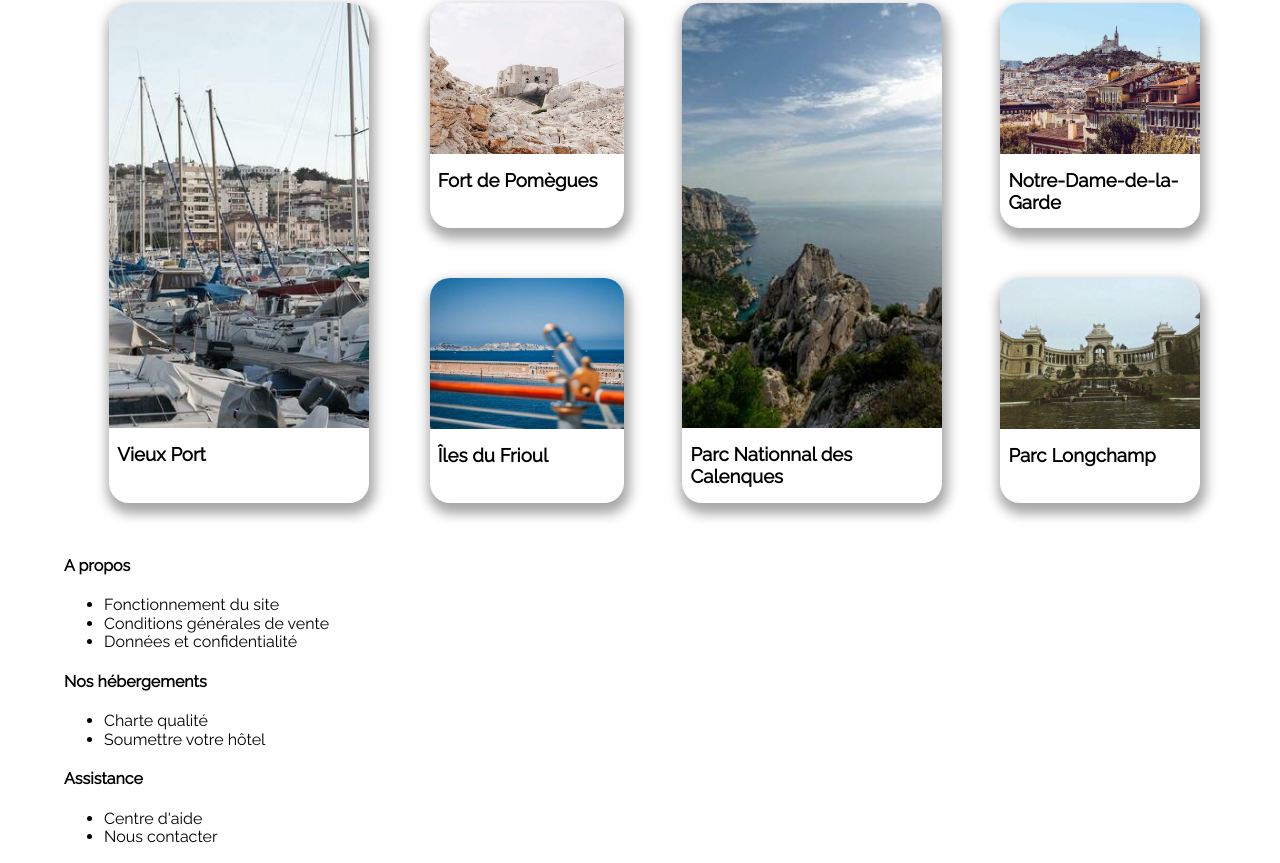
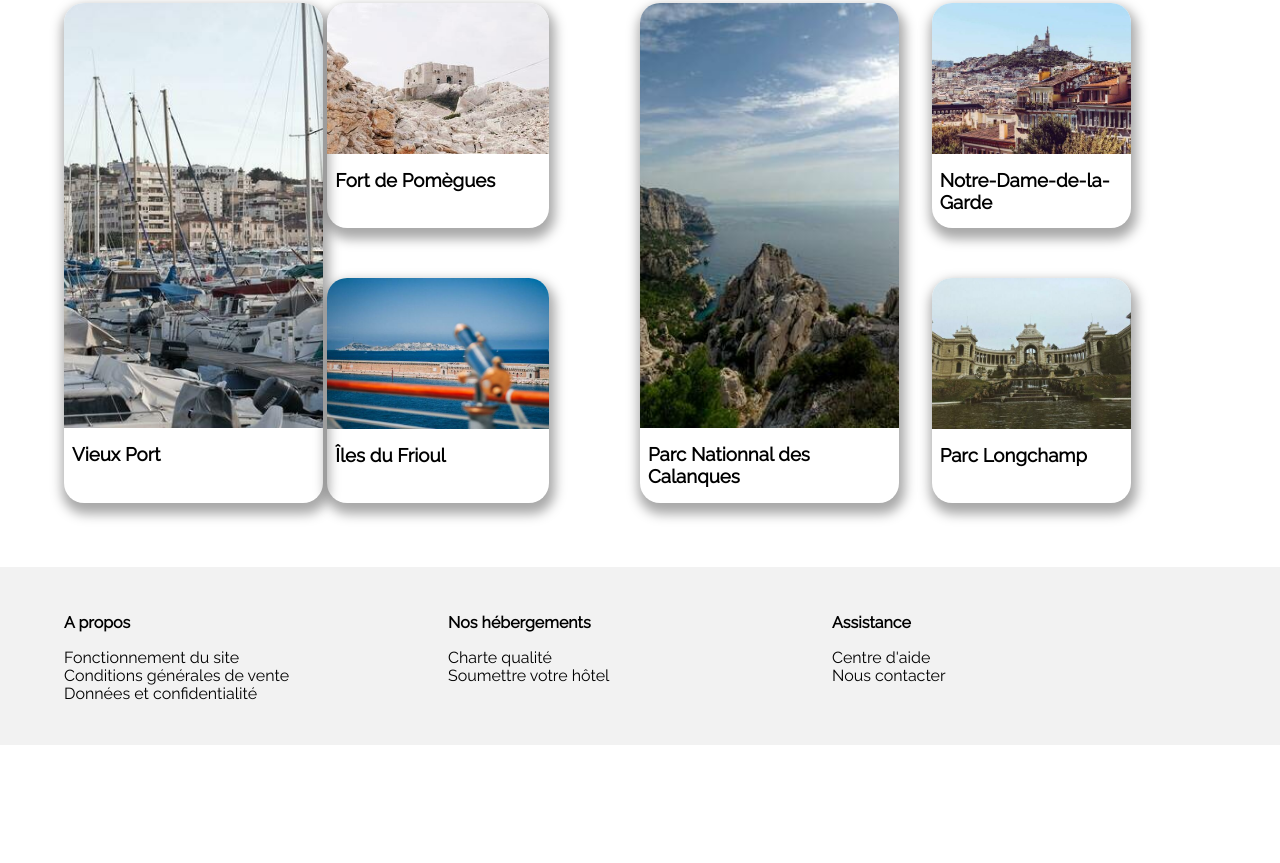
Before and after one commit to Yan-Coquoz/Booki, a plain HTML site: page index.html in a window 1280 px wide. Shown: the part 1387-2250 px from the top of the page. After the commit the page ends 2132 px from the top, so only its background shows below. Drawn offline with Linux system fonts and the light colour scheme.

Commit message:
Maquette version desktop terminer

```diff
--- a/css/style.css
+++ b/css/style.css
@@ -8,6 +8,12 @@
 }
 body {
   font-family: "Raleway", sans-serif;
+  margin: 0 auto;
+}
+header {
+  width: 90%;
+}
+main {
   width: 90%;
   margin: 0 auto;
 }
@@ -27,7 +33,7 @@ button:active {
   display: flex;
   flex-direction: row;
   justify-content: space-between;
-  margin: 0 2%;
+  margin: 0 auto;
 }
 #header__title img {
   box-sizing: border-box;
@@ -321,6 +327,7 @@ aside .section__title {
   width: 100%;
   display: flex;
   flex-direction: column;
+  margin-bottom: 32px;
 }
 .activite__container {
   width: 100%;
@@ -361,20 +368,18 @@ aside .section__title {
   display: flex;
   flex-direction: column;
   justify-content: space-between;
-  align-items: center;
+  align-items: flex-end;
 }
 .portrait {
-  /* max-width: 400px;
-  min-width: 350px; */
   width: 45%;
-  margin: 0 auto;
 }
 
 .medium {
   height: 45%;
   width: 86%;
-  /* max-width: 470px;
-  min-width: 430px; */
+}
+.activite__card-box:nth-child(1) .medium:nth-child(-n + 2) {
+  margin-right: 32px;
 }
 .medium .activite__card-pic {
   height: 67%;
@@ -390,7 +395,30 @@ aside .section__title {
 .card_box-title h3 {
   margin-top: 16px;
 }
-
+/* Footer */
+footer {
+  background-color: var(--background);
+  width: 100%;
+}
+footer div {
+  margin: 0 auto;
+  width: 90%;
+  padding: 2% 0;
+  display: flex;
+  /* justify-content: space-between; */
+}
+footer nav {
+  width: 35%;
+}
+h4 {
+  margin-bottom: 8px;
+}
+ul {
+  padding: 0;
+}
+li {
+  list-style-type: none;
+}
 /* tablettes */
 @media screen and (max-width: 992px) {
 }
--- a/index.html
+++ b/index.html
@@ -347,11 +347,11 @@
                         <a href="#" target="_blank" rel="noopener noreferrer">
                             <div class="activite__card-pic">
                                 <img src="./assets/activites/4_small/kilyan-sockalingum-NR8-cBCN3aI-unsplash.jpg "
-                                    alt="Parc Nationnal des Calenques" class="card__img" />
+                                    alt="Parc Nationnal des Calanques" class="card__img" />
 
                             </div>
                             <div class="card_box-title">
-                                <h3 class="card_title">Parc Nationnal des Calenques</h3>
+                                <h3 class="card_title">Parc Nationnal des Calanques</h3>
                             </div>
                         </a>
 
@@ -393,30 +393,33 @@
     </main>
 
     <footer>
+        <div>
             <nav>
                 <h4>A propos</h4>
                 <ul>
-                <li>Fonctionnement du site</li>
-                <li>Conditions générales de vente</li>
-                <li>Données et confidentialité</li>
+                    <li><a href="#">Fonctionnement du site</a></li>
+                    <li><a href="#">Conditions générales de vente</a></li>
+                    <li><a href="#">Données et confidentialité</a></li>
                 </ul>
             </nav>
             <nav>
                 <h4>Nos hébergements</h4>
                 <ul>
-                <li>Charte qualité</li>
-                <li>Soumettre votre hôtel</li>
+                    <li><a href="#">Charte qualité</a></li>
+                    <li><a href="#">Soumettre votre hôtel</a></li>
 
                 </ul>
             </nav>
             <nav>
                 <h4>Assistance</h4>
                 <ul>
-                <li>Centre d'aide</li>
-                <li>Nous contacter</li>
+
+                    <li><a href="#">Centre d'aide</a></li>
+                    <li><a href="#">Nous contacter</a></li>
 
                 </ul>
             </nav>
+        </div>
     </footer>
 </body>
 
```
Lines whose indentation alone changed are shown as unchanged.
